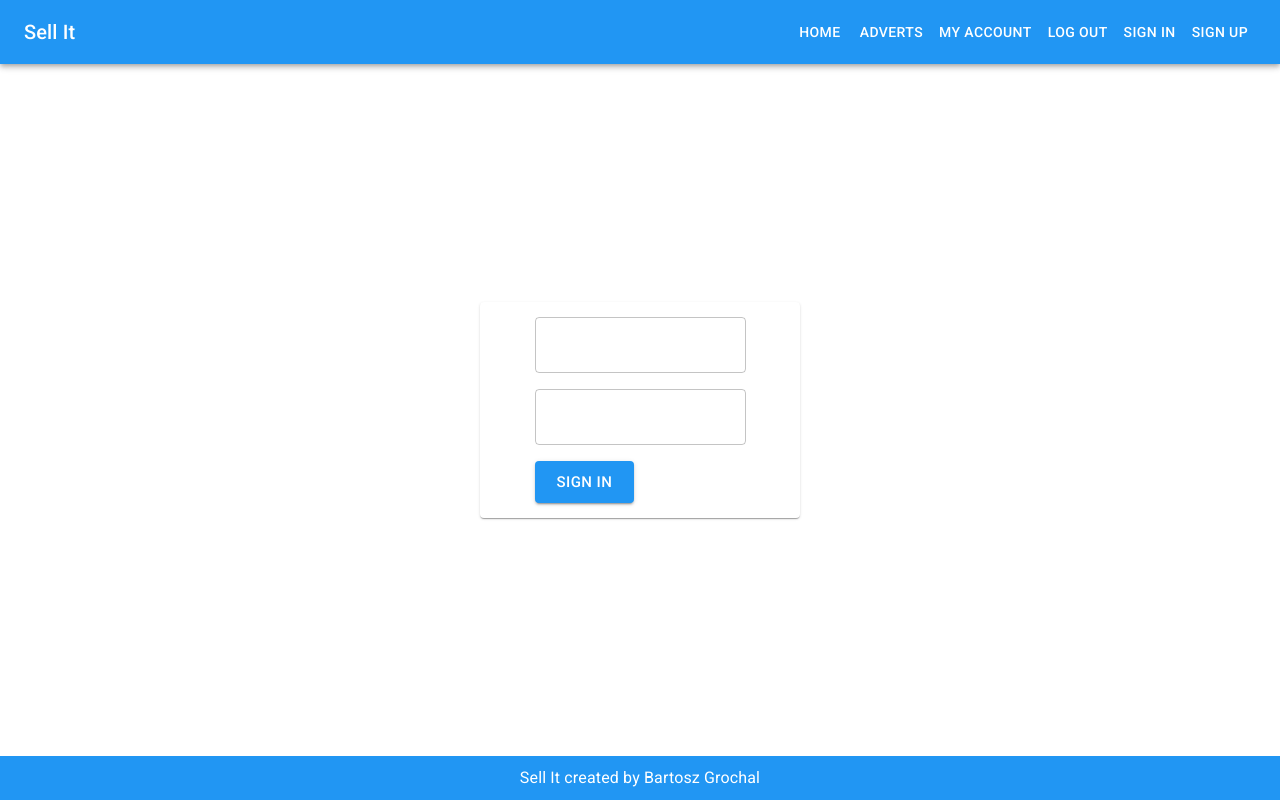
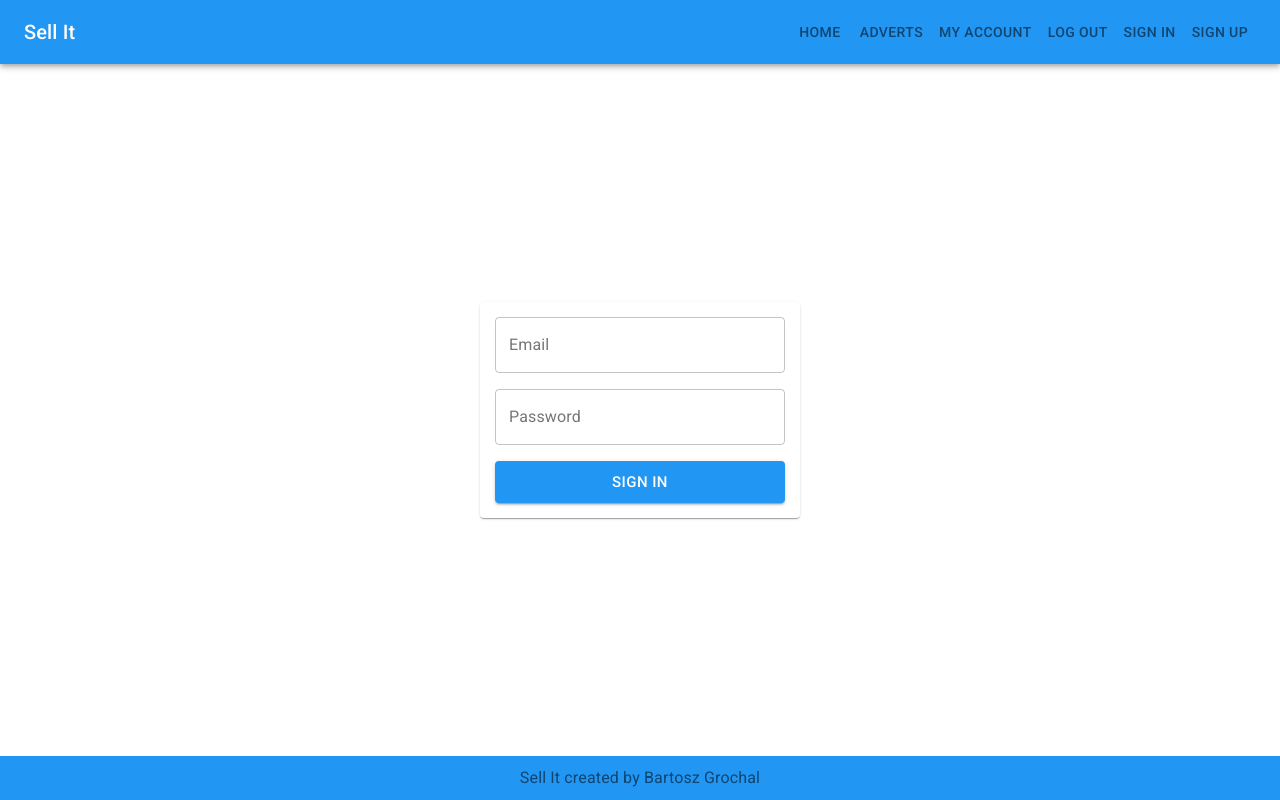
Before and after one commit to b-grochal/react-sell-it, a React (Create React App) app: page /sign-in in a window 1280 px wide. Built offline with nearby package versions, Linux system fonts and the light colour scheme.

Commit message:
Completed styles for sign in form.

```diff
--- a/src/App.js
+++ b/src/App.js
@@ -10,10 +10,6 @@ import Main from "./components/layout/Main";
 const theme = createTheme({
   palette: {
     primary: blue,
-    text: {
-      primary: "#000000",
-      secondary: "#ffffff",
-    },
   },
 });
 
--- a/src/components/controls/Input.js
+++ b/src/components/controls/Input.js
@@ -2,7 +2,7 @@ import React from "react";
 import { TextField } from "@material-ui/core";
 
 const Input = (props) => {
-  const { name, label, value, error = null, onChange } = props;
+  const { name, label, value, error = null, onChange, ...other } = props;
   return (
     <TextField
       variant="outlined"
@@ -10,6 +10,7 @@ const Input = (props) => {
       name={name}
       value={value}
       onChange={onChange}
+      {...other}
       {...(error && { error: true, helperText: error })}
     />
   );
--- a/src/components/user/SignInForm.js
+++ b/src/components/user/SignInForm.js
@@ -7,9 +7,6 @@ import Form from "../utils/Form";
 
 const useStyles = makeStyles({
   root: {
-    display: "flex",
-    justifyContent: "center",
-    alignItems: "center",
     padding: "15px",
   },
 });
@@ -27,13 +24,13 @@ const SignInForm = () => {
       <Form>
         <Grid container direction="column" spacing={2}>
           <Grid item>
-            <Input name="email" label="Email" />
+            <Input name="email" label="Email" fullWidth />
           </Grid>
           <Grid item>
-            <Input name="password" label="Password" />
+            <Input name="password" label="Password" fullWidth />
           </Grid>
           <Grid item>
-            <SubmitButton type="submit" text="Sign in" />
+            <SubmitButton type="submit" text="Sign in" fullWidth />
           </Grid>
         </Grid>
       </Form>
```
